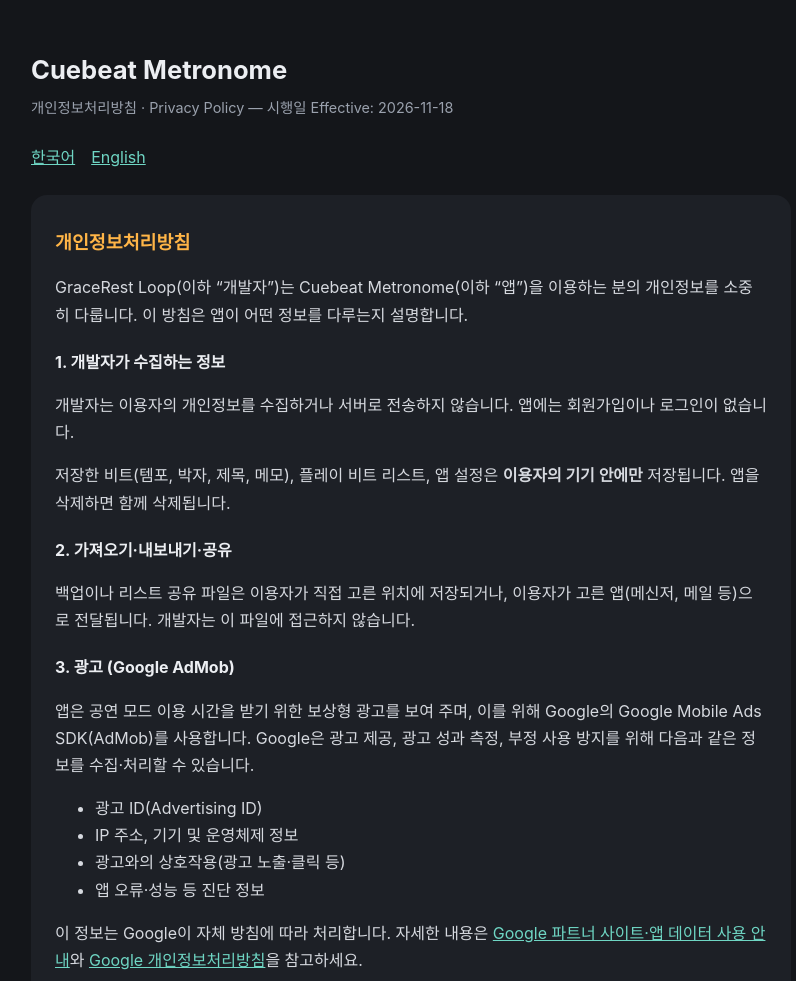
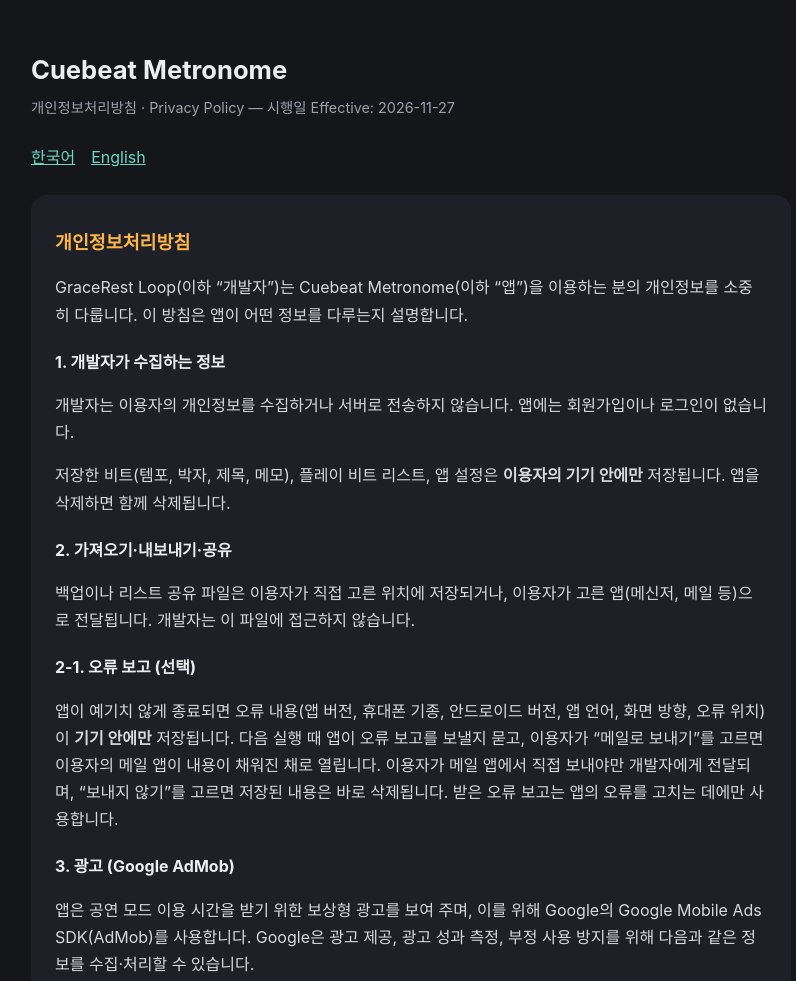
Before and after one commit to GraceRestLoop/GraceRestLoop.github.io, a plain HTML site: page cuebeat/privacy.html in a window 1280 px wide. Shown: the top 981 px of the page, without its empty margins (229-1025 px from the left). Drawn offline with Linux system fonts and the light colour scheme.

Commit message:
Add crash report section to privacy policy

```diff
--- a/cuebeat/privacy.html
+++ b/cuebeat/privacy.html
@@ -24,7 +24,7 @@
 <body>
 <main>
   <h1>Cuebeat Metronome</h1>
-  <p class="meta">개인정보처리방침 · Privacy Policy — 시행일 Effective: 2026-11-18</p>
+  <p class="meta">개인정보처리방침 · Privacy Policy — 시행일 Effective: 2026-11-27</p>
   <nav><a href="#ko">한국어</a><a href="#en">English</a></nav>
 
   <section id="ko" lang="ko">
@@ -37,6 +37,9 @@
 
     <h3>2. 가져오기·내보내기·공유</h3>
     <p>백업이나 리스트 공유 파일은 이용자가 직접 고른 위치에 저장되거나, 이용자가 고른 앱(메신저, 메일 등)으로 전달됩니다. 개발자는 이 파일에 접근하지 않습니다.</p>
+
+    <h3>2-1. 오류 보고 (선택)</h3>
+    <p>앱이 예기치 않게 종료되면 오류 내용(앱 버전, 휴대폰 기종, 안드로이드 버전, 앱 언어, 화면 방향, 오류 위치)이 <strong>기기 안에만</strong> 저장됩니다. 다음 실행 때 앱이 오류 보고를 보낼지 묻고, 이용자가 “메일로 보내기”를 고르면 이용자의 메일 앱이 내용이 채워진 채로 열립니다. 이용자가 메일 앱에서 직접 보내야만 개발자에게 전달되며, “보내지 않기”를 고르면 저장된 내용은 바로 삭제됩니다. 받은 오류 보고는 앱의 오류를 고치는 데에만 사용합니다.</p>
 
     <h3>3. 광고 (Google AdMob)</h3>
     <p>앱은 공연 모드 이용 시간을 받기 위한 보상형 광고를 보여 주며, 이를 위해 Google의 Google Mobile Ads SDK(AdMob)를 사용합니다. Google은 광고 제공, 광고 성과 측정, 부정 사용 방지를 위해 다음과 같은 정보를 수집·처리할 수 있습니다.</p>
@@ -79,6 +82,9 @@
     <h3>2. Import, export and sharing</h3>
     <p>Backup and playlist files are saved to a location you choose or sent to an app you choose (messenger, email, etc.). We have no access to these files.</p>
 
+    <h3>2-1. Error reports (optional)</h3>
+    <p>If the app closes unexpectedly, the error details (app version, phone model, Android version, app language, screen orientation and where the error happened) are saved <strong>only on your device</strong>. On the next launch the app asks whether to send an error report. If you choose “Send by email”, your own mail app opens with the report filled in; it reaches us only if you send it from your mail app. If you choose “Don’t send”, the saved report is deleted right away. Reports we receive are used only to fix bugs in the app.</p>
+
     <h3>3. Advertising (Google AdMob)</h3>
     <p>The app shows rewarded ads that unlock Performance mode for a period of time, using Google’s Google Mobile Ads SDK (AdMob). Google may collect and process the following to serve ads, measure ad performance and prevent fraud:</p>
     <ul>
```
